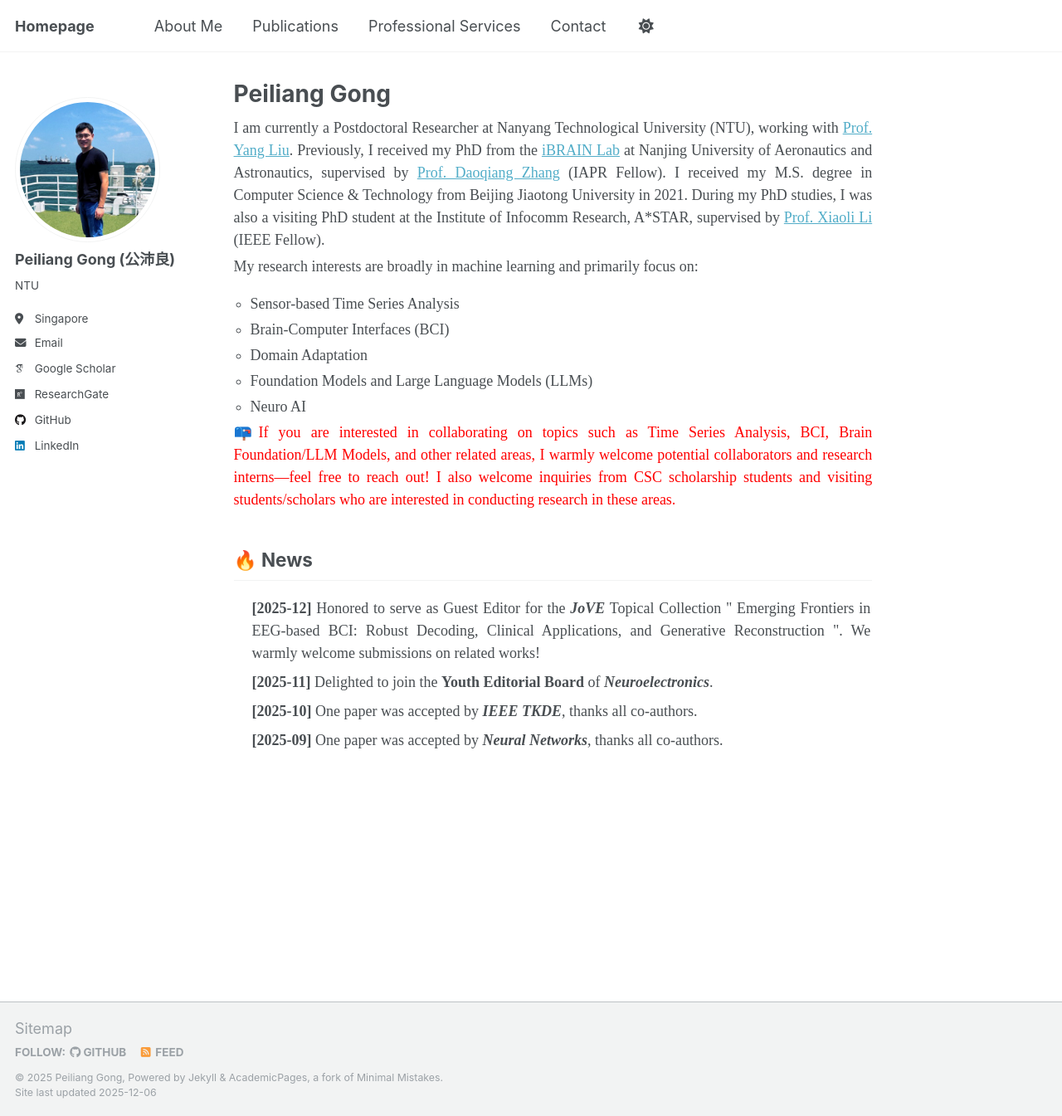
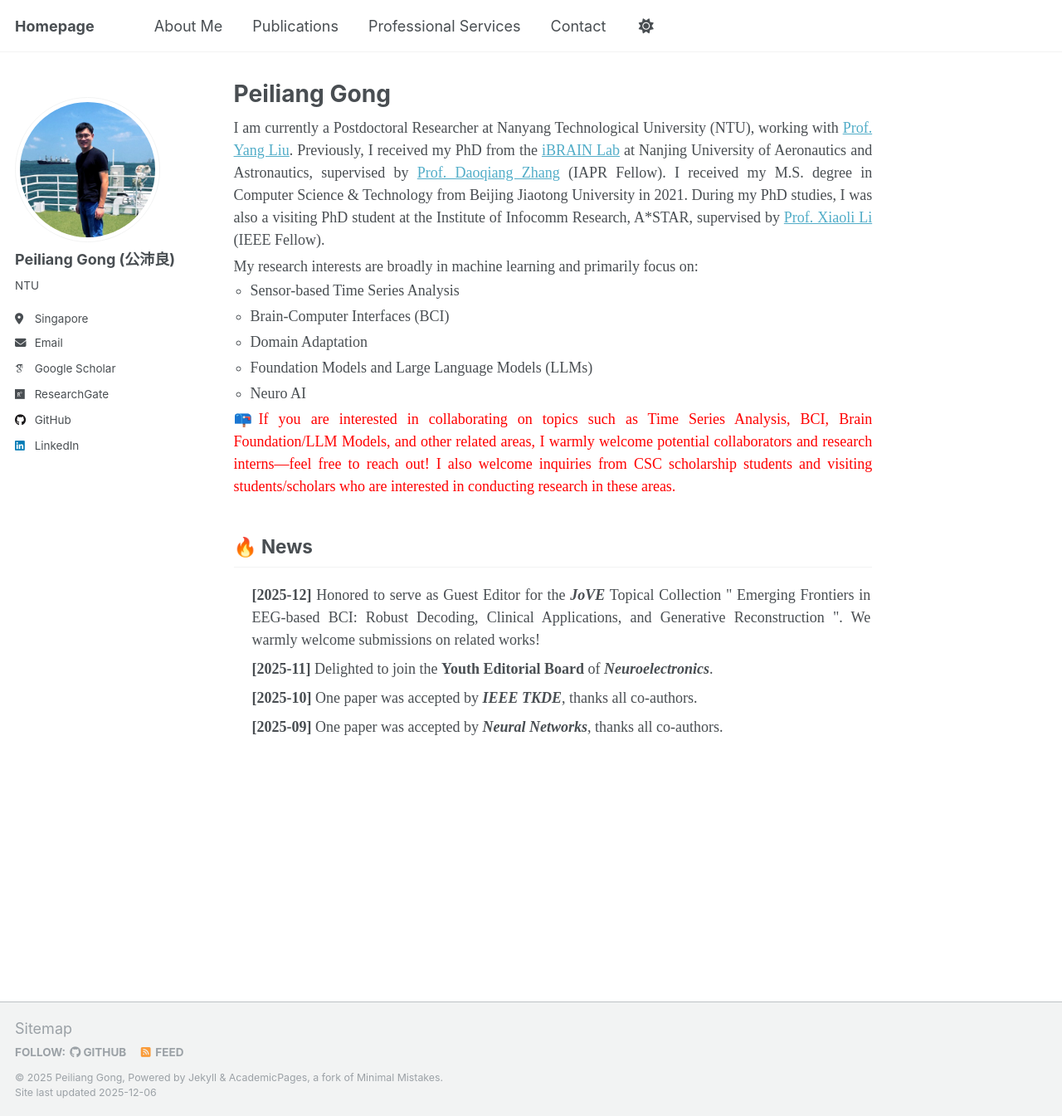
Before and after one commit to Tokenmw/Tokenmw.github.io, a Jekyll site: the page built from _pages/about.md, in a window 1280 px wide and 1345 px high. Shown: the whole window at 83% size. Built offline with Jekyll 4.4.1, drawn with Linux system fonts in a browser that asks for light colours; some web fonts are replaced.

Commit message:
Fix list styling in about.md

```diff
--- a/_pages/about.md
+++ b/_pages/about.md
@@ -18,7 +18,7 @@
 <p style="margin-bottom: 5px;">I am currently a Postdoctoral Researcher at Nanyang Technological University (NTU), working with <a href="https://scholar.google.com/citations?user=_Pvgwd0AAAAJ">Prof. Yang Liu</a>. Previously, I received my PhD from the <a href="https://ibrain.nuaa.edu.cn/">iBRAIN Lab</a> at Nanjing University of Aeronautics and Astronautics, supervised by <a href="https://parnec.nuaa.edu.cn/zhangdq/">Prof. Daoqiang Zhang</a> (IAPR Fellow). I received my M.S. degree in Computer Science & Technology from Beijing Jiaotong University in 2021. During my PhD studies, I was also a visiting PhD student at the Institute of Infocomm Research, A*STAR, supervised by <a href="https://personal.ntu.edu.sg/xlli/">Prof. Xiaoli Li</a> (IEEE Fellow).</p>
 
 <p style="margin-bottom: 2px;">My research interests are broadly in machine learning and primarily focus on:</p>
-<ul style="list-style-type: circle; margin-bottom: 0; padding-left: 20px;">
+<ul style="list-style-type: circle; margin: 0; padding-left: 20px;">
     <li style="margin-bottom: 4px;">Sensor-based Time Series Analysis</li>
     <li style="margin-bottom: 4px;">Brain-Computer Interfaces (BCI)</li>
     <li style="margin-bottom: 4px;">Domain Adaptation</li>
```
